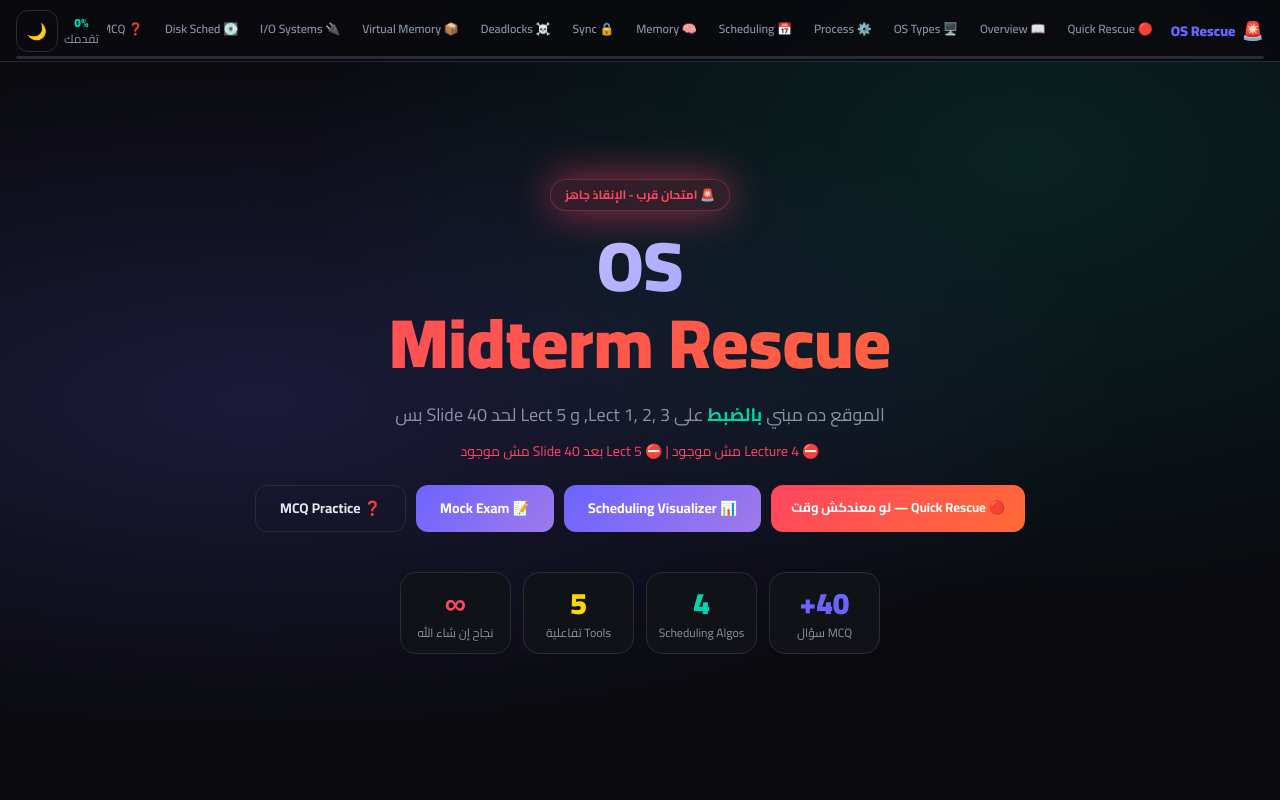
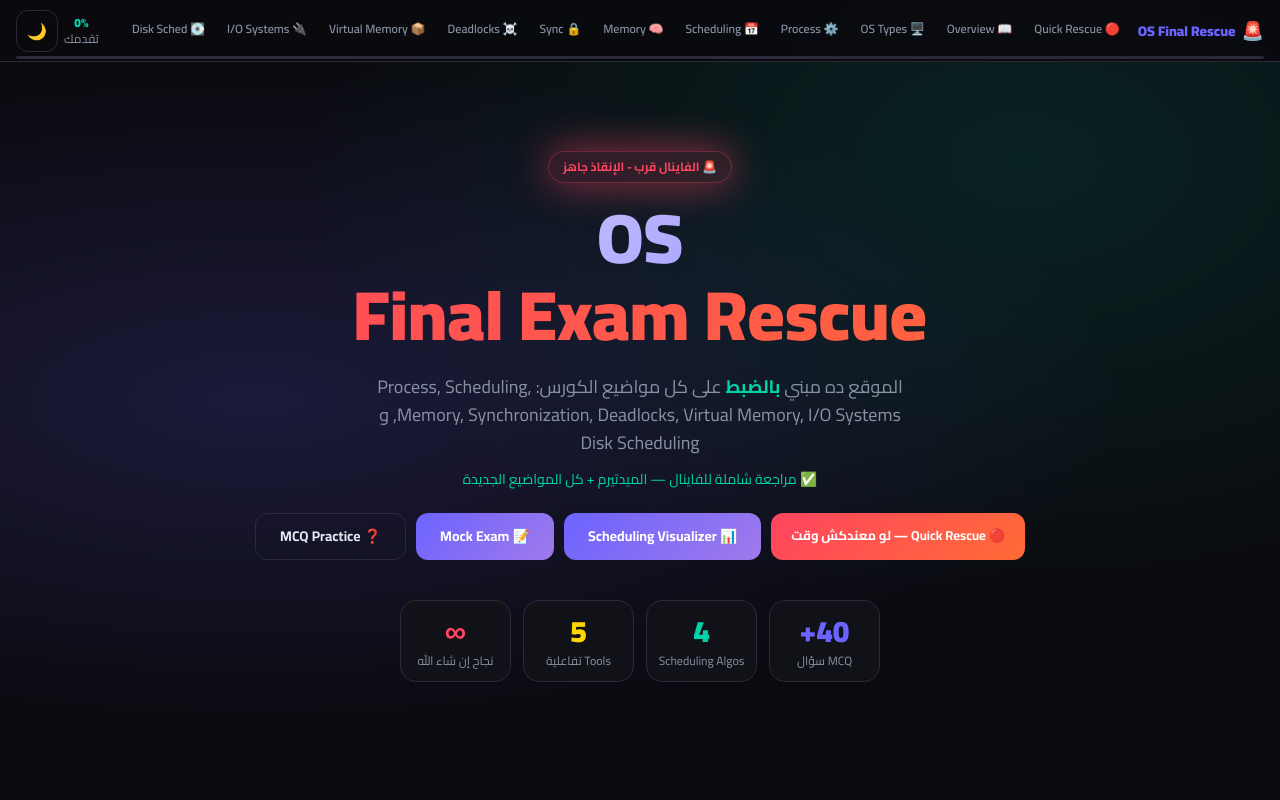
Before and after one commit to germanyolive-ship-it/os, a plain HTML site: page index.html in a window 1280 px wide. Shown: the top 800 px of the page. Drawn offline with nearby package versions, Linux system fonts and the light colour scheme.

Commit message:
Update index.html

```diff
--- a/index.html
+++ b/index.html
@@ -3,7 +3,7 @@
 <head>
 <meta charset="UTF-8">
 <meta name="viewport" content="width=device-width, initial-scale=1.0, maximum-scale=1.0">
-<title>OS Final Rescue 🚨</title>
+<title>OS Final Exam Rescue 🚨</title>
 <script src="https://cdn.tailwindcss.com"></script>
 <link href="https://fonts.googleapis.com/css2?family=Cairo:wght@300;400;600;700;900&family=JetBrains+Mono:wght@400;700&display=swap" rel="stylesheet">
 <style>
@@ -506,7 +506,7 @@
   <div class="nav-inner">
     <div class="nav-brand">
       <span class="text-red-400 text-lg">🚨</span>
-      <span class="font-black text-sm" style="color:var(--accent)">OS Rescue</span>
+      <span class="font-black text-sm" style="color:var(--accent)">OS Final Rescue</span>
     </div>
     <div class="nav-links">
       <a href="#quick-rescue" class="nav-link">🔴 Quick Rescue</a>
@@ -542,16 +542,16 @@
 <section class="hero-bg min-h-screen flex items-center" style="padding-top:80px;padding-bottom:48px;" id="top">
   <div class="max-w-content w-full px-4 sm:px-6 text-center">
     <div class="inline-block mb-4">
-      <span class="tag tag-red pulse-red" style="font-size:12px;padding:6px 14px;">🚨 امتحان قرب - الإنقاذ جاهز</span>
+      <span class="tag tag-red pulse-red" style="font-size:12px;padding:6px 14px;">🚨 الفاينال قرب - الإنقاذ جاهز</span>
     </div>
     <h1 class="hero-title-main font-black mb-5">
       <span style="background:linear-gradient(135deg,#fff,var(--accent));-webkit-background-clip:text;-webkit-text-fill-color:transparent;display:block;">OS</span>
-      <span style="background:linear-gradient(135deg,var(--red),#ff6b35);-webkit-background-clip:text;-webkit-text-fill-color:transparent;display:block;">Midterm Rescue</span>
+      <span style="background:linear-gradient(135deg,var(--red),#ff6b35);-webkit-background-clip:text;-webkit-text-fill-color:transparent;display:block;">Final Exam Rescue</span>
     </h1>
     <p class="text-sm sm:text-base md:text-lg mb-3 px-4" style="color:var(--muted); max-width:560px; margin:0 auto 12px">
-      الموقع ده مبني <span class="font-bold" style="color:var(--accent2)">بالضبط</span> على Lect 1, 2, 3, و Lect 5 لحد Slide 40 بس
+      الموقع ده مبني <span class="font-bold" style="color:var(--accent2)">بالضبط</span> على كل مواضيع الكورس: Process, Scheduling, Memory, Synchronization, Deadlocks, Virtual Memory, I/O Systems, و Disk Scheduling
     </p>
-    <p class="text-xs sm:text-sm mb-6" style="color:var(--red)">⛔ Lecture 4 مش موجود | ⛔ Lect 5 بعد Slide 40 مش موجود</p>
+    <p class="text-xs sm:text-sm mb-6" style="color:var(--accent2)">✅ مراجعة شاملة للفاينال — الميدتيرم + كل المواضيع الجديدة</p>
 
     <div class="hero-btn-group">
       <a href="#quick-rescue" class="btn btn-red" style="font-size:13px;padding:12px 20px;">🔴 Quick Rescue — لو معندكش وقت</a>
@@ -2470,7 +2470,7 @@ Internal Frag = PageSize - (Process mod PageSize)</div>
 
     <div id="mock-start" class="card text-center py-8 sm:py-12">
       <div class="text-4xl sm:text-5xl mb-4">🎓</div>
-      <h3 class="text-xl sm:text-2xl font-black mb-3">Midterm Simulation</h3>
+      <h3 class="text-xl sm:text-2xl font-black mb-3">Final Exam Simulation</h3>
       <p class="mb-2 text-sm" style="color:var(--muted)">20 سؤال عشوائي من كل الـ topics</p>
       <p class="mb-6 text-sm" style="color:var(--red)">⏱️ مدة الامتحان: 20 دقيقة</p>
       <button onclick="startMock()" class="btn btn-primary" style="font-size:15px;padding:14px 32px;">🚀 ابدأ الامتحان</button>
@@ -2505,7 +2505,7 @@ Internal Frag = PageSize - (Process mod PageSize)</div>
 
 <!-- Footer -->
 <footer class="py-8 text-center" style="border-top:1px solid var(--border)">
-  <p style="color:var(--muted)" class="text-xs sm:text-sm px-4">OS Midterm Rescue 🚨 | يشمل: Process, Scheduling, Memory, Synchronization, Deadlocks, Virtual Memory, I/O Systems, Disk Scheduling | بالتوفيق في امتحانك 🎓</p>
+  <p style="color:var(--muted)" class="text-xs sm:text-sm px-4">OS Final Exam Rescue 🚨 | يشمل: Process, Scheduling, Memory, Synchronization, Deadlocks, Virtual Memory, I/O Systems, Disk Scheduling | بالتوفيق في امتحانك 🎓</p>
 </footer>
 
 <script>
```
